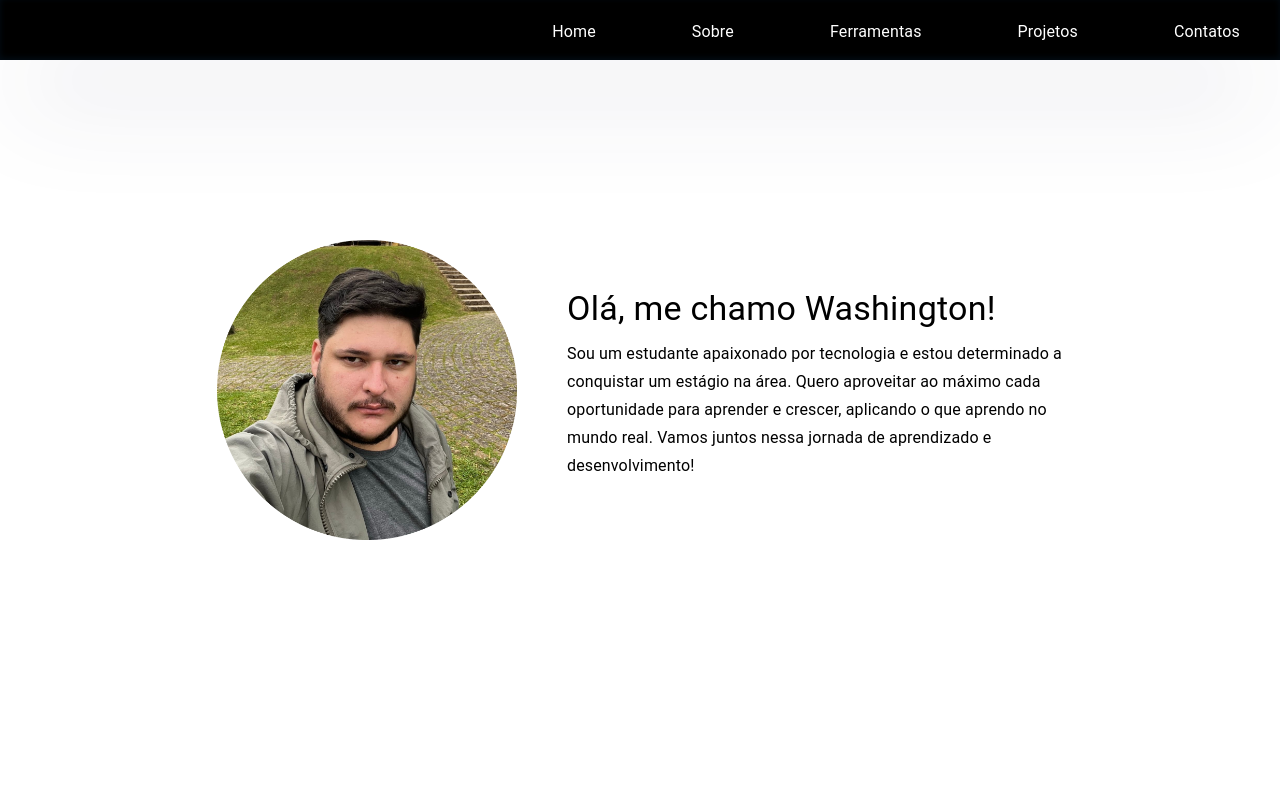
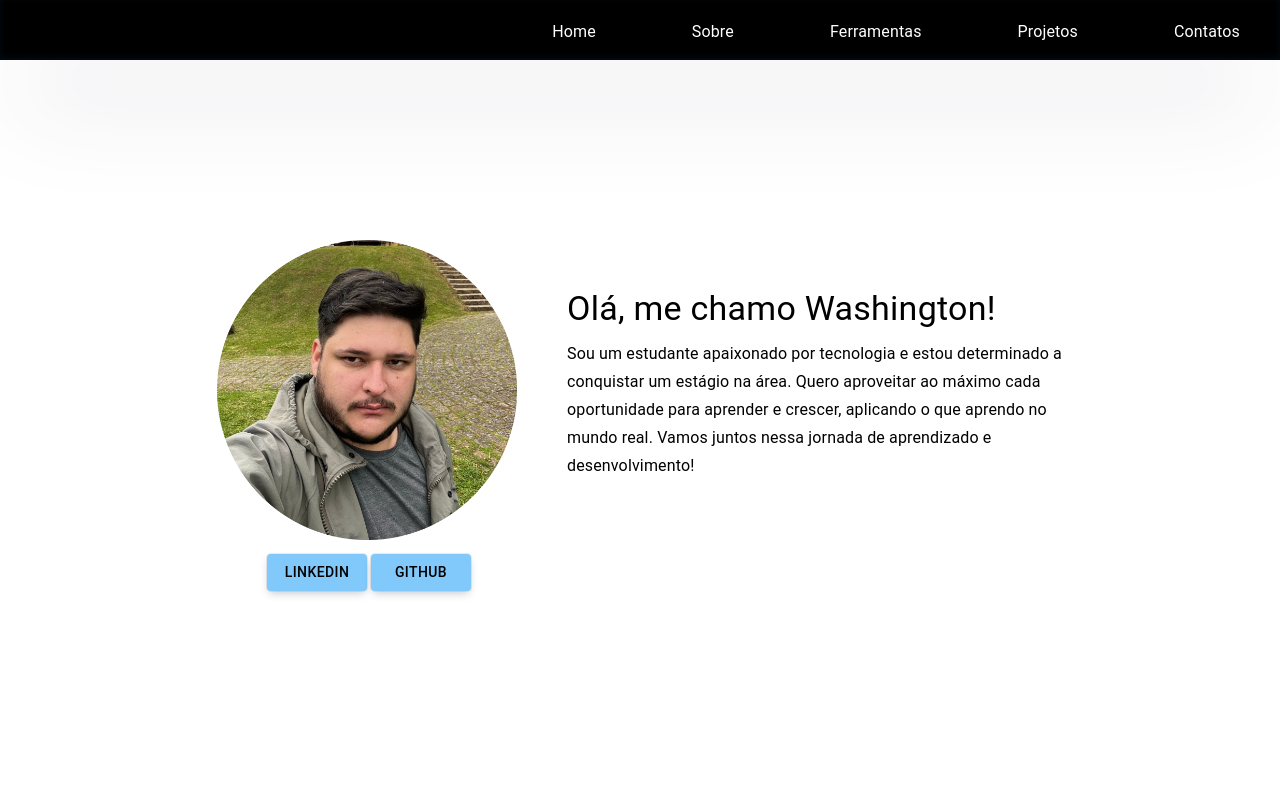
Before and after one commit to lemosdiego/portifolio2, a Next.js app: page / in a window 1280 px wide. Shown: the top 800 px of the page. Built offline with nearby package versions, Linux system fonts and the light colour scheme.

Commit message:
button linkedin/github

```diff
--- a/src/app/components/Home/Home.tsx
+++ b/src/app/components/Home/Home.tsx
@@ -1,12 +1,20 @@
-import { Box, Button, Grid, Link, Typography } from "@mui/material"
+import { Box, Button, Grid, Link, Typography, responsiveFontSizes } from "@mui/material"
 
 
 export const Inicio = () => {
   return (
     <Grid id="home" container width="100%" justifyContent="center" padding={12} sx={{ flexDirection: { xs: "block", md: "row" }, gap: { md: "50px" }, padding: { xs: "20px", ms: "40px" }, height: { xs: "100%",sm:"80%", md: "100%" }, paddingTop: { xs: "80px", md: "80px" }, boxShadow: "rgba(17, 17, 26, 0.1) 0px 8px 24px, rgba(17, 17, 26, 0.1) 0px 16px 56px, rgba(17, 17, 26, 0.1) 0px 24px 80px;" }}  >
 
-      <Grid item sx={{ height: { xs: "250px", md: "300px" }, width: { xs: "250px", md: "300px" }, marginTop: { xs: "8px", md: "160px" },boxShadow:"" }}>
+      <Grid item sx={{ height: { xs: "250px", md: "300px" }, width: { xs: "250px", md: "300px" }, marginTop: { md: "160px" },boxShadow:"" }}>
         <img src="/minhafoto.png" height="100%" width="100%" />
+        <Grid sx={{paddingLeft:{xs:"25px",md:"50px"}, display:{xs:"flex",md:"flex"}, gap:{xs:"4px", md:"4px"}, paddingTop:{xs:"2px", md:"10px"}}}>
+        <Link href="https://www.linkedin.com/in/washington-lemos-033177186/" target="_blank">
+        <Button sx={{boxShadow:"rgba(9, 30, 66, 0.25) 0px 4px 8px -2px, rgba(9, 30, 66, 0.08) 0px 0px 0px 1px;",width:"100px", backgroundColor:"#81c9fa", color:"black"}}>Linkedin</Button>
+        </Link>
+        <Link href="https://github.com/lemosdiego" target="_blank">
+        <Button sx={{boxShadow:"rgba(9, 30, 66, 0.25) 0px 4px 8px -2px, rgba(9, 30, 66, 0.08) 0px 0px 0px 1px", width:"100px", backgroundColor:"#81c9fa", color:"black"}}>Github</Button>
+        </Link>
+        </Grid>
       </Grid>
       <Grid
         sx={{ width: { xs: "100%", md: "40%" }, height: { xs: "50%", md: "50%" }, marginTop: { md: "160px" } }}
@@ -15,7 +23,7 @@ export const Inicio = () => {
         fontFamily="arial"
         fontSize="14px" >
 
-        <Typography sx={{ paddingTop: { md: "20px", sm:"20px", lg:"48px" } }} variant="h4" >Olá, me chamo Washington!</Typography>
+        <Typography sx={{ paddingTop: {xs:"20px", md: "20px", sm:"50px", lg:"48px" } }} variant="h4" >Olá, me chamo Washington!</Typography>
         <Typography variant="subtitle1" sx={{ paddingTop: { xs: "20px",sm:"20px", md: "10px" }, paddingBottom: { xs: "20px" } }}> Sou um estudante apaixonado por tecnologia e estou determinado a conquistar um estágio na área. Quero aproveitar ao máximo cada oportunidade para aprender e crescer, aplicando o que aprendo no mundo real. Vamos juntos nessa jornada de aprendizado e desenvolvimento!
         </Typography>
 
```
